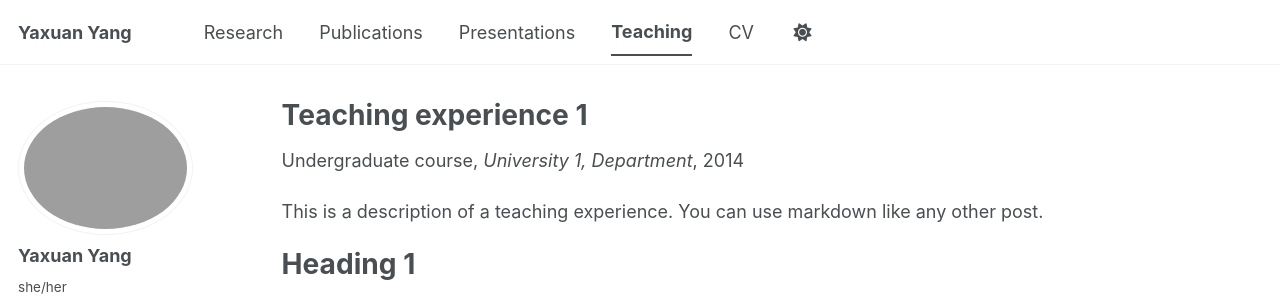
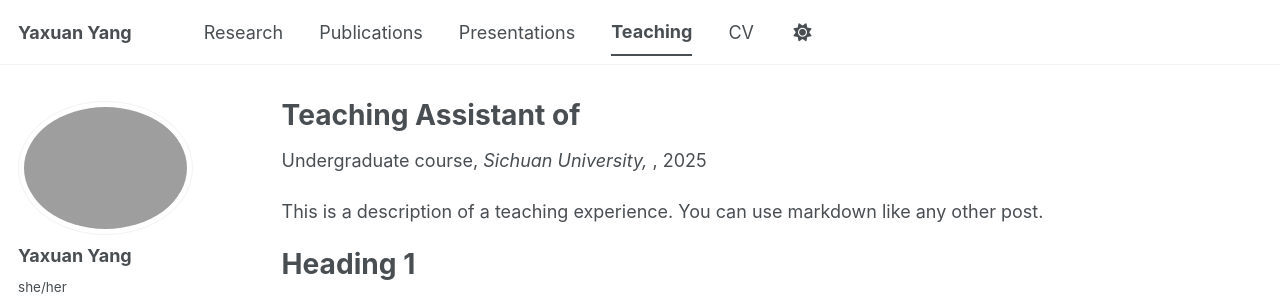
Before and after one commit to yyx-git/yyx-git.github.io, a Jekyll site: the page built from _teaching/eaching-1.md, in a window 1280 px wide. Shown: the top 296 px of the page. Built offline with Jekyll 4.4.1, drawn with Linux system fonts in a browser that asks for light colours; a script bundle is joined from its source files by our own code; library files that are not in the unit come from our copies.

Commit message:
Update and rename 2014-spring-teaching-1.md to eaching-1.md

```diff
--- a/_teaching/2014-spring-teaching-1.md
+++ b/_teaching/eaching-1.md
@@ -1,10 +1,10 @@
 ---
-title: "Teaching experience 1"
+title: "Teaching Assistant of "
 collection: teaching
 type: "Undergraduate course"
-permalink: /teaching/2014-spring-teaching-1
-venue: "University 1, Department"
-date: 2014-01-01
+permalink: /teaching/teaching-1
+venue: "Sichuan University, "
+date: 2025-01-01
 location: "City, Country"
 ---
 
```
